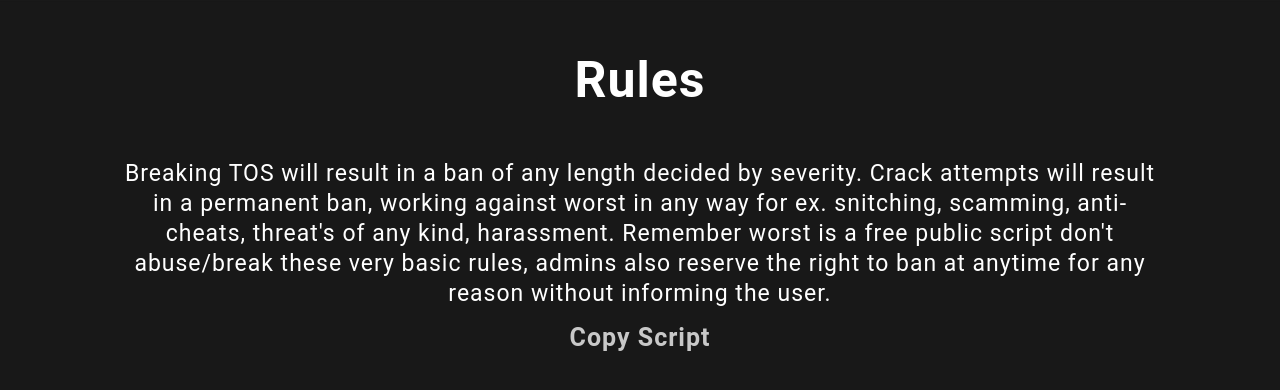
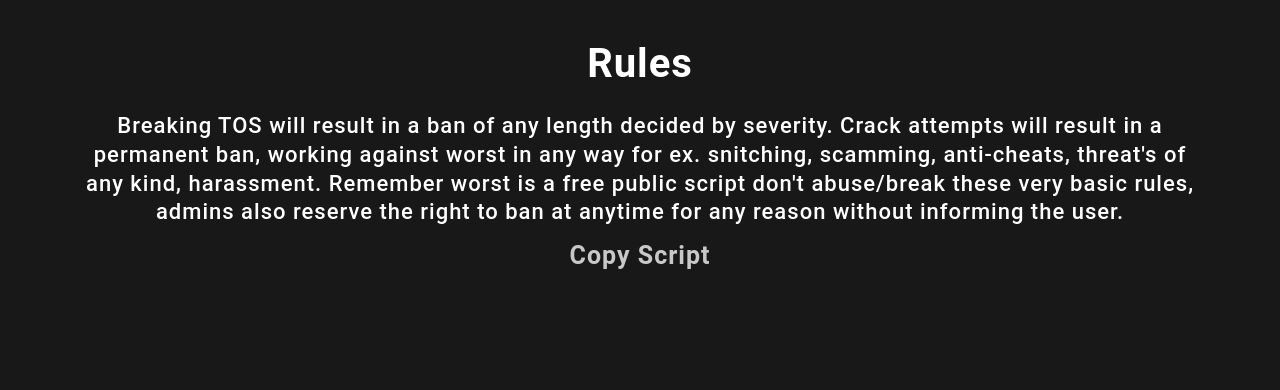
Before and after one commit to sumsspiffy/worst-wtf, a PHP site: page /info.php in a window 1280 px wide. Shown: the part 109-499 px from the top of the page. Run offline with PHP 8.4, Linux system fonts and the light colour scheme; the visitor is signed in with stand-in values (Sample User, id 1); data that the repository does not hold is empty.

Commit message:
simple updates to stuff

```diff
--- a/panel/css/dashboard/style.css
+++ b/panel/css/dashboard/style.css
@@ -419,18 +419,19 @@ body {
 
 .dropdown:nth-child(3) { margin-top: 60px; }
 
-.info-header { text-align: center; font-size: 50px; }
+.info-header {text-align: center; font-size: 40px;}
 .info-span {
-    font-weight: 400;
-    font-size: 23px;
+    font-weight: 540;
+    font-size: 22px;
     line-height: 1.3em;
-    width:65rem;
+    width: 70rem;
     display:block;
     -webkit-line-clamp: 3;
     text-overflow: ellipsis;
     word-wrap: break-word;
     right: 0;
     left: 0;
+    margin-top: -15px;
     margin-left:auto;
     margin-right:auto;
     text-align:center;
--- a/panel/inc/navbar.php
+++ b/panel/inc/navbar.php
@@ -32,9 +32,9 @@ echo("<div class='navbar-header'>
         <span id='name'>$username</span>
     </button>
     <div class='dropdown-settings'>
-        <a href='profile.php?uid=$uid'><button type='submit' class='btn dropdown material-ripple' style='margin-top:2.5%;'>Profile</button></a>
-        <a href='settings.php'><button type='submit' class='btn dropdown material-ripple' style='margin-top:2.5%;'>Settings</button></a>
-        <a href='auth/logout.php'><button type='submit' name='logout' class='btn dropdown material-ripple' style='margin-top:2.5%;'>Logout</button></a>
+        <a href='profile.php?uid=$uid'><button class='btn dropdown material-ripple' style='margin-top:2.5%;'>Profile</button></a>
+        <a href='settings.php'><button class='btn dropdown material-ripple' style='margin-top:2.5%;'>Settings</button></a>
+        <a href='auth/logout.php'><button name='logout' class='btn dropdown material-ripple' style='margin-top:2.5%;'>Logout</button></a>
     </div>
 </div>
 <div class='bottom-navbar'>
--- a/panel/profile.php
+++ b/panel/profile.php
@@ -64,8 +64,8 @@ $html = "
     <div class='password-card' style='width: 36rem; height: 14rem;'>
         <form method='post' id='update'>
             <div class='settings-frame' style='height: 145px;'>
-                <input type='text' class='input usergroup' placeholder='admin/user' autocomplete='off'>
-                <input type='text' class='input' id='blacklist' placeholder='true/false' autocomplete='off'>
+                <input type='text' class='input usergroup' value='$usergroup' autocomplete='off'>
+                <input type='text' class='input' id='blacklist' value='$blacklist' autocomplete='off'>
                 <input type='text' class='input' id='uid' value='$uid' style='display:none;'>
             </div>
             <button type='submit' class='btn save material-ripple' style='width: 35rem;'>Update Information</button>
```
Also changed, not shown: panel/auth/update.php (+6 -2 lines).
